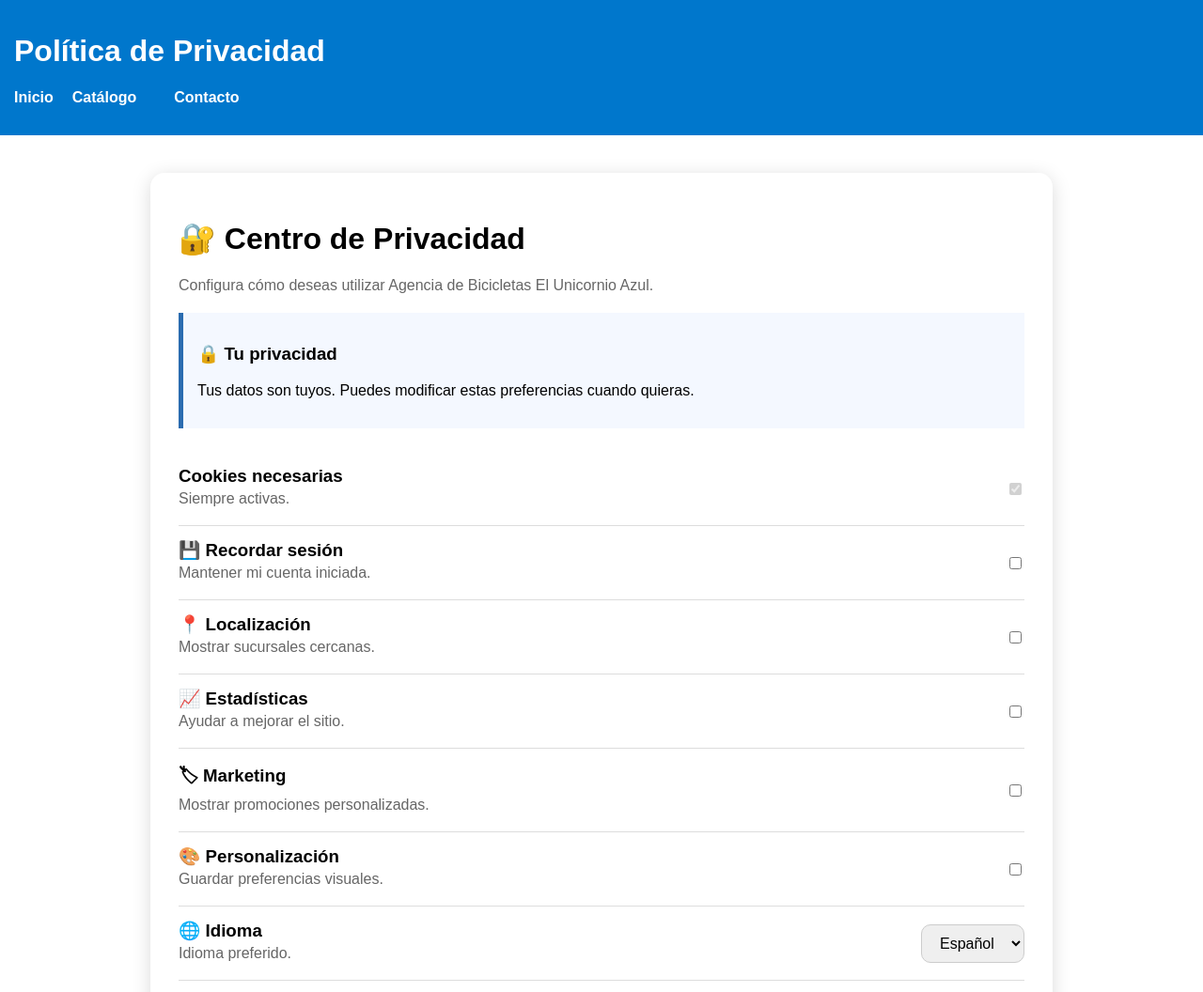
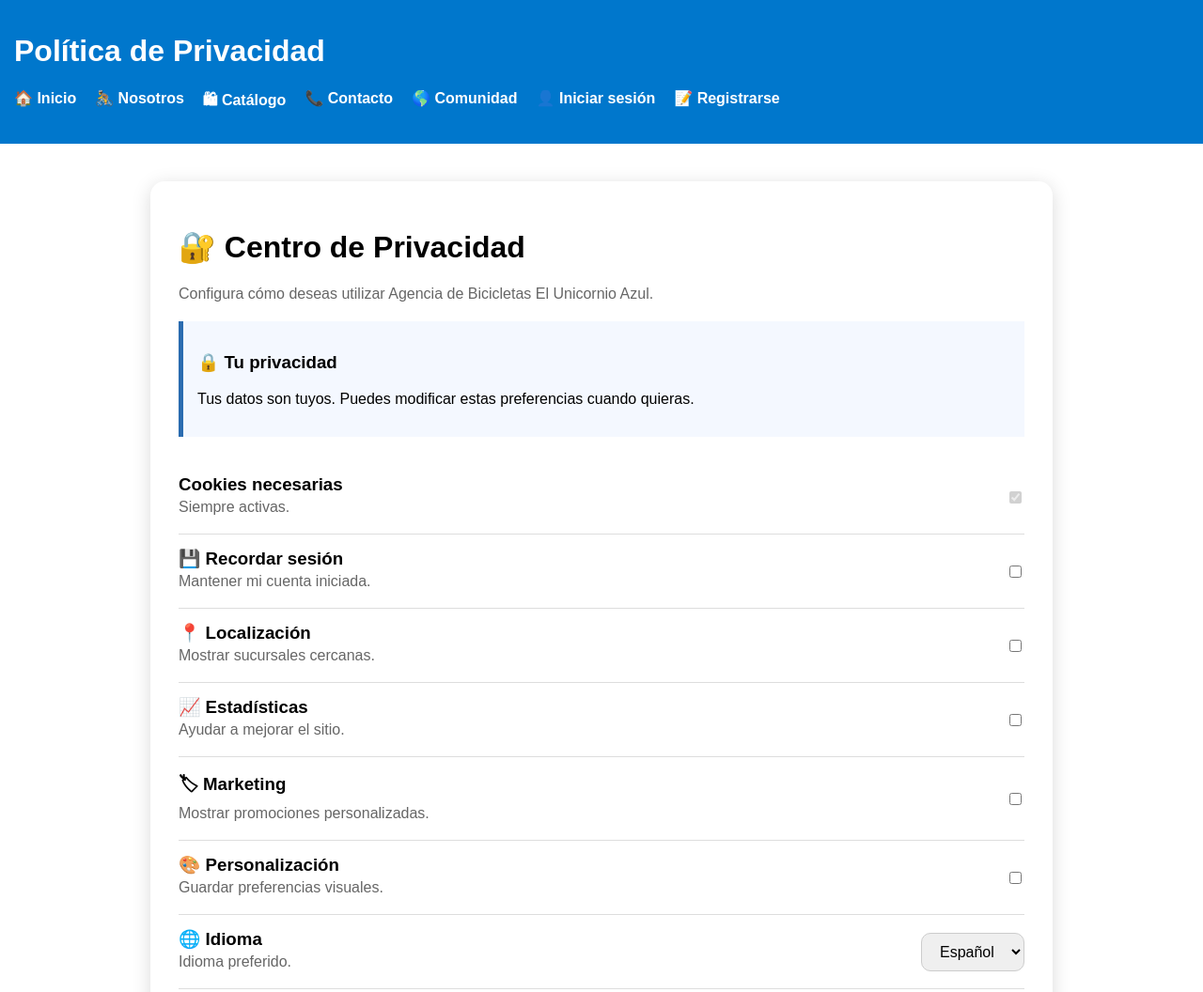
Before and after one commit to Uri-code010/AgenciaBicicletasUnicornioAzul, a plain HTML site: page preferenciasCookies.html in a window 1280 px wide. Shown: the top 1056 px of the page at 94% size. Drawn offline with Linux system fonts and the light colour scheme.

Commit message:
Menú politica actualizado

```diff
--- a/preferenciasCookies.html
+++ b/preferenciasCookies.html
@@ -17,11 +17,8 @@
     <header>
         <h1>Política de Privacidad</h1>
         <nav>
-            <ul>
-                <li><a href="index.html">Inicio</a></li>
-                <li><a href="catalogo.html">Catálogo</a></li>
-                <li id="menuSesion"></li>
-                <li><a href="contacto.html">Contacto</a></li>
+            <ul id="menuPrincipal">
+
             </ul>
         </nav>
     </header>
@@ -185,7 +182,8 @@
     <script src="js/notificaciones.js"></script>
 
     <script src="js/preferenciasCookies.js"></script>
-
+    <script src="js/menu.js"></script>
+    <script src="js/notificaciones.js"></script>
 </body>
 
 </html>
```
